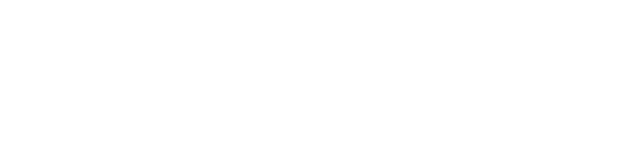
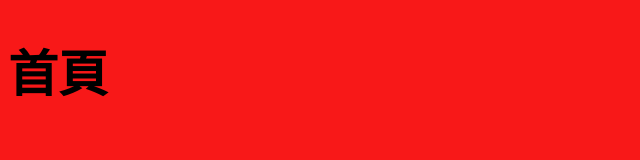
Before and after one commit to sexfat/thu101_git, a plain HTML site: page index.html in a window 1280 px wide. Shown: the whole page, without its empty margins (0-640 px from the left). Drawn offline with Linux system fonts and the light colour scheme.

Commit message:
add bgc h1

```diff
--- a/index.html
+++ b/index.html
@@ -7,6 +7,7 @@
     <title>首頁</title>
 </head>
 <body>
+<h1>首頁</h1>
 
 </body>
 </html>
--- a/style.css
+++ b/style.css
@@ -1,5 +1,9 @@
 body {
- background-color: #fff;
+ background-color: #f81818;
+
+}
 
 
+h1 {
+  font-size: 50px;
 }
```
